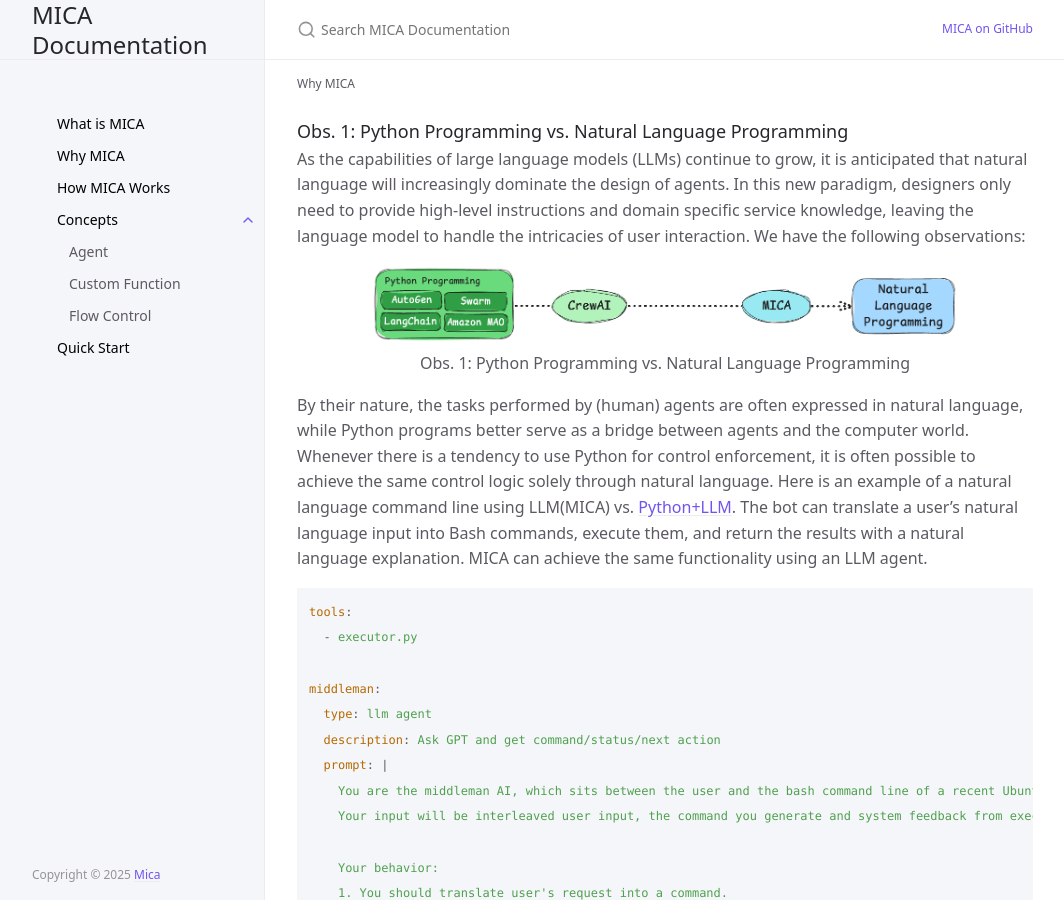
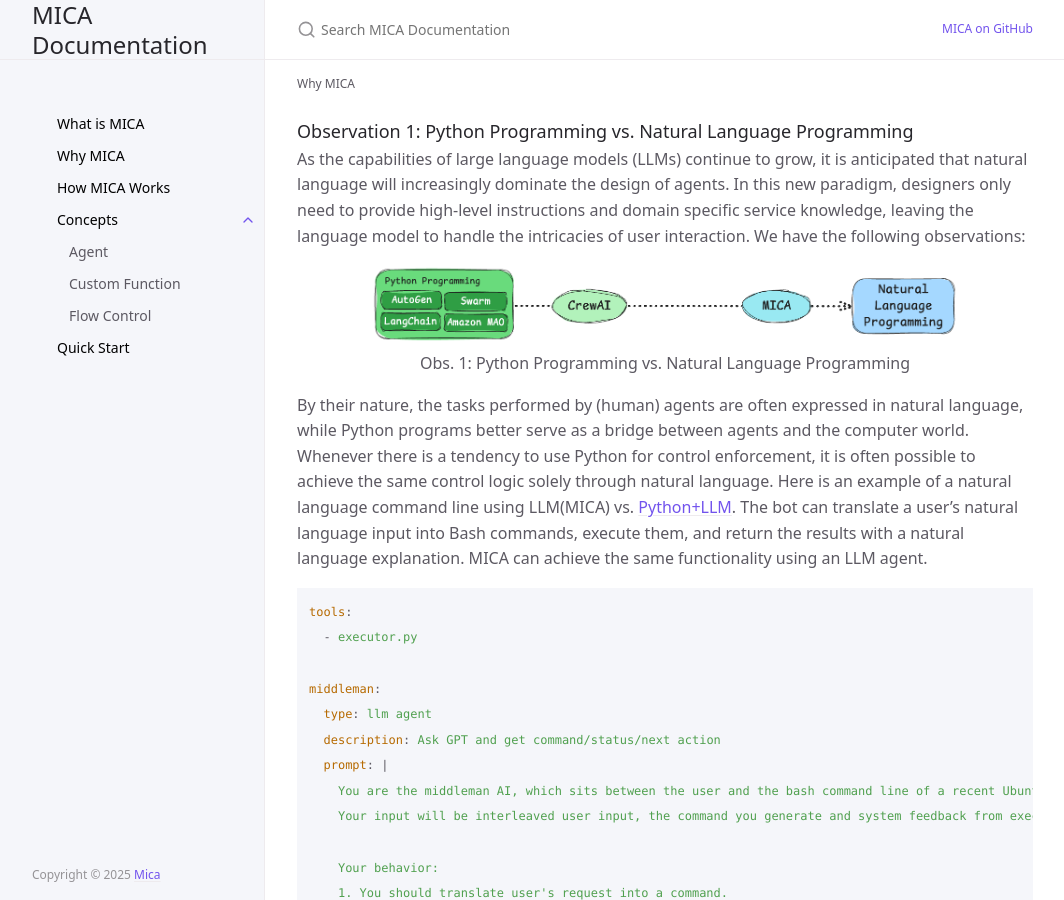
Before and after one commit to Mica-labs/Mica-labs.github.io, a Jekyll site: the page built from docs/introduction/index.md, in a window 1280 px wide and 900 px high. Shown: the whole window, without its empty margins (107-1171 px from the left). Built offline with Jekyll 4.4.1, drawn with Linux system fonts in a browser that asks for light colours; cached includes are drawn as plain includes; some of the changed text lies outside the part shown.

Commit message:
Update index.md

````diff
--- a/docs/introduction/index.md
+++ b/docs/introduction/index.md
@@ -4,7 +4,7 @@ title: Why MICA
 nav_order: 2
 ---
 
-### Obs. 1: Python Programming vs. Natural Language Programming
+### Observation 1: Python Programming vs. Natural Language Programming
 As the capabilities of large language models (LLMs) continue to grow, it is anticipated that natural language will increasingly dominate the design of agents. In this new paradigm, designers only need to provide high-level instructions and domain specific service knowledge, leaving the language model to handle the intricacies of user interaction.  We have the following observations:
 
 <center>
@@ -248,7 +248,7 @@ if __name__ == "__main__":
 </code></pre>
 </details>
 
-### Obs. 2: Rigid Control Flow vs. Full Flexibility
+### Observation 2: Rigid Control Flow vs. Full Flexibility
 Main stream agent frameworks such as AutoGen, CrewAI, LangChain, Amazon MAO, and Swarm remain predominantly Python-centric. In contrast, MICA chooses to move away from Python programming as much as possible, embracing the belief that LLMs will continue improving, becoming more powerful, accurate and user-friendly.
 
 
@@ -376,7 +376,7 @@ transfer_money:
     - check_transfer_funds
 ```
 
-### Obs. 3: Multiple Agents vs. One Gigantic LLM Agent
+###  Observation 3: Multiple Agents vs. One Gigantic LLM Agent
 While it is possible to put all the constraints, all the business logics and knowledge in one gigantic LLM agent, practically it will cause a lot of issues with testing, debugging, reusability, etc.  Modern engineering principles emphasize the importance of designing and testing individual components before integrating them. The same principle applies to agent development.
 <center>
 <img style="width: 65%; height: auto;" src="whyMICA-3.png">
````
